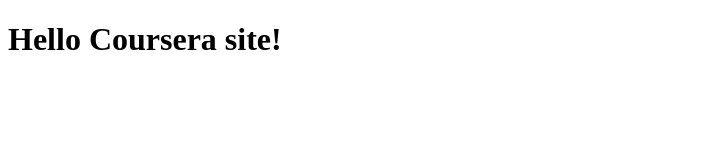
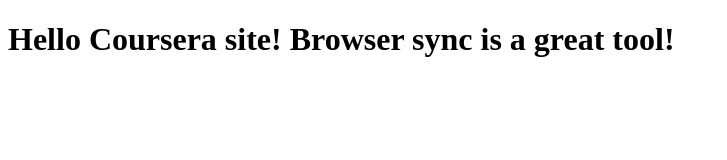
Before and after one commit to antimaLinux/coursera-test, a plain HTML site: page site/index.html in a window 1280 px wide. Shown: the whole page, without its empty margins (0-727 px from the left). Drawn offline with Linux system fonts and the light colour scheme.

Commit message:
Little change

```diff
--- a/site/index.html
+++ b/site/index.html
@@ -4,6 +4,6 @@
 	<title>Hello Coursera!</title>
 </head>
 <body>
-	<h1>Hello Coursera site!</h1>
+	<h1>Hello Coursera site! Browser sync is a great tool!</h1>
 </body>
 </html>
```
